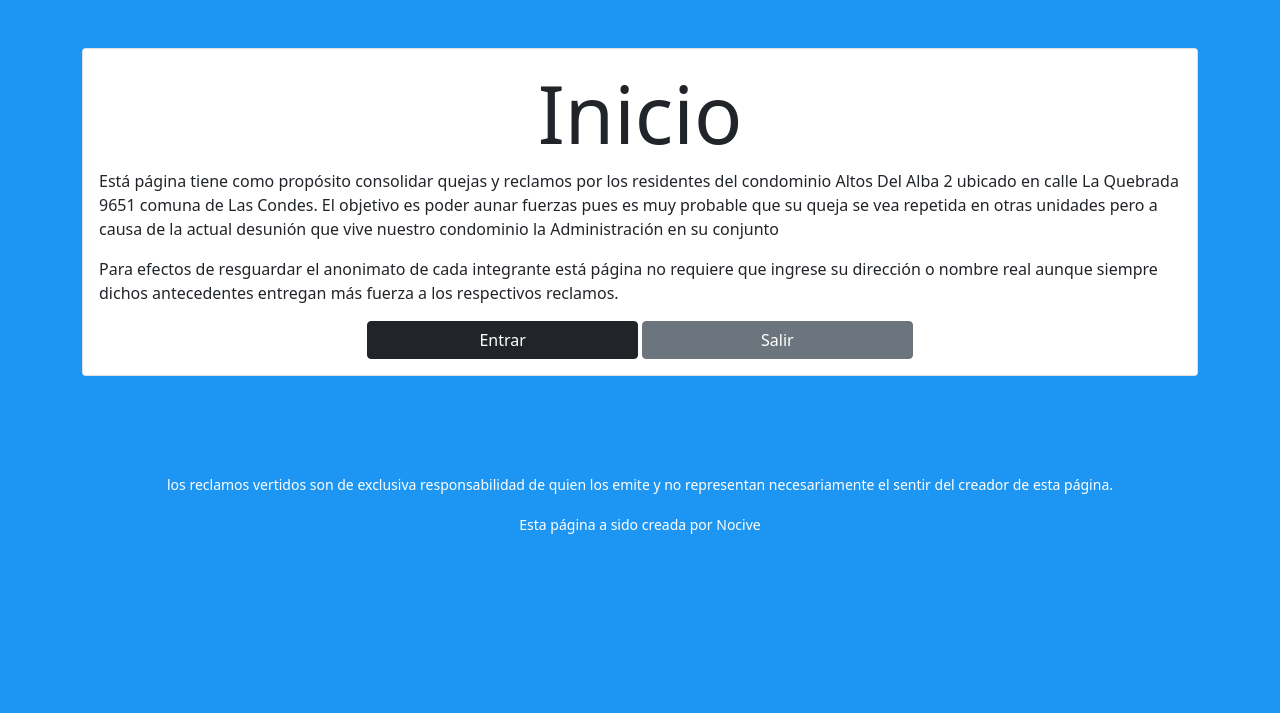
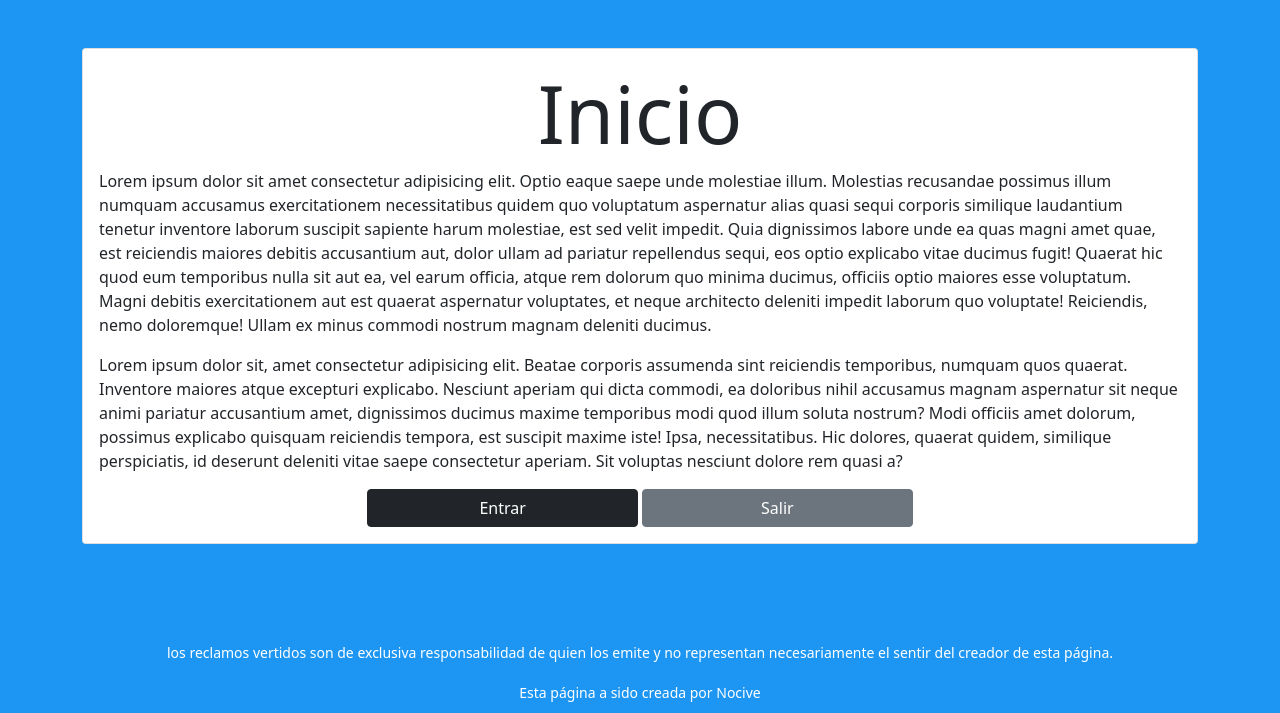
Before and after one commit to nocivescience/django_postgre, a Django app: page / in a window 1280 px wide. Shown: the part 56-769 px from the top of the page. Before the commit the page ends 590 px from the top, so only its background shows below. Run offline with Django 4.2, Linux system fonts and the light colour scheme.

Commit message:
volviendo a los origenes

```diff
--- a/tasks/templates/home.html
+++ b/tasks/templates/home.html
@@ -3,8 +3,8 @@
 <main class="container py-5">
     <div class="card card-body">
         <h2 class="display-1 text-center">Inicio</h2>
-        <p>Está página tiene como propósito consolidar quejas y reclamos por los residentes del condominio Altos Del Alba 2 ubicado en calle La Quebrada 9651 comuna de Las Condes. El objetivo es poder aunar fuerzas pues es muy probable que su queja se vea repetida en otras unidades pero a causa de la actual desunión que vive nuestro condominio la Administración en su conjunto</p>
-        <p>Para efectos de resguardar el anonimato de cada integrante está página no requiere que ingrese su dirección o nombre real aunque siempre dichos antecedentes entregan más fuerza a los respectivos reclamos.</p>
+        <p>Lorem ipsum dolor sit amet consectetur adipisicing elit. Optio eaque saepe unde molestiae illum. Molestias recusandae possimus illum numquam accusamus exercitationem necessitatibus quidem quo voluptatum aspernatur alias quasi sequi corporis similique laudantium tenetur inventore laborum suscipit sapiente harum molestiae, est sed velit impedit. Quia dignissimos labore unde ea quas magni amet quae, est reiciendis maiores debitis accusantium aut, dolor ullam ad pariatur repellendus sequi, eos optio explicabo vitae ducimus fugit! Quaerat hic quod eum temporibus nulla sit aut ea, vel earum officia, atque rem dolorum quo minima ducimus, officiis optio maiores esse voluptatum. Magni debitis exercitationem aut est quaerat aspernatur voluptates, et neque architecto deleniti impedit laborum quo voluptate! Reiciendis, nemo doloremque! Ullam ex minus commodi nostrum magnam deleniti ducimus.</p>
+        <p>Lorem ipsum dolor sit, amet consectetur adipisicing elit. Beatae corporis assumenda sint reiciendis temporibus, numquam quos quaerat. Inventore maiores atque excepturi explicabo. Nesciunt aperiam qui dicta commodi, ea doloribus nihil accusamus magnam aspernatur sit neque animi pariatur accusantium amet, dignissimos ducimus maxime temporibus modi quod illum soluta nostrum? Modi officiis amet dolorum, possimus explicabo quisquam reiciendis tempora, est suscipit maxime iste! Ipsa, necessitatibus. Hic dolores, quaerat quidem, similique perspiciatis, id deserunt deleniti vitae saepe consectetur aperiam. Sit voluptas nesciunt dolore rem quasi a?</p>
         <div class="text-center">
             <a class="btn btn-dark w-25" href="{% url 'signin' %}">Entrar</a>
             <a class="btn btn-secondary w-25" href="{% url 'signup' %}">Salir</a>
```
